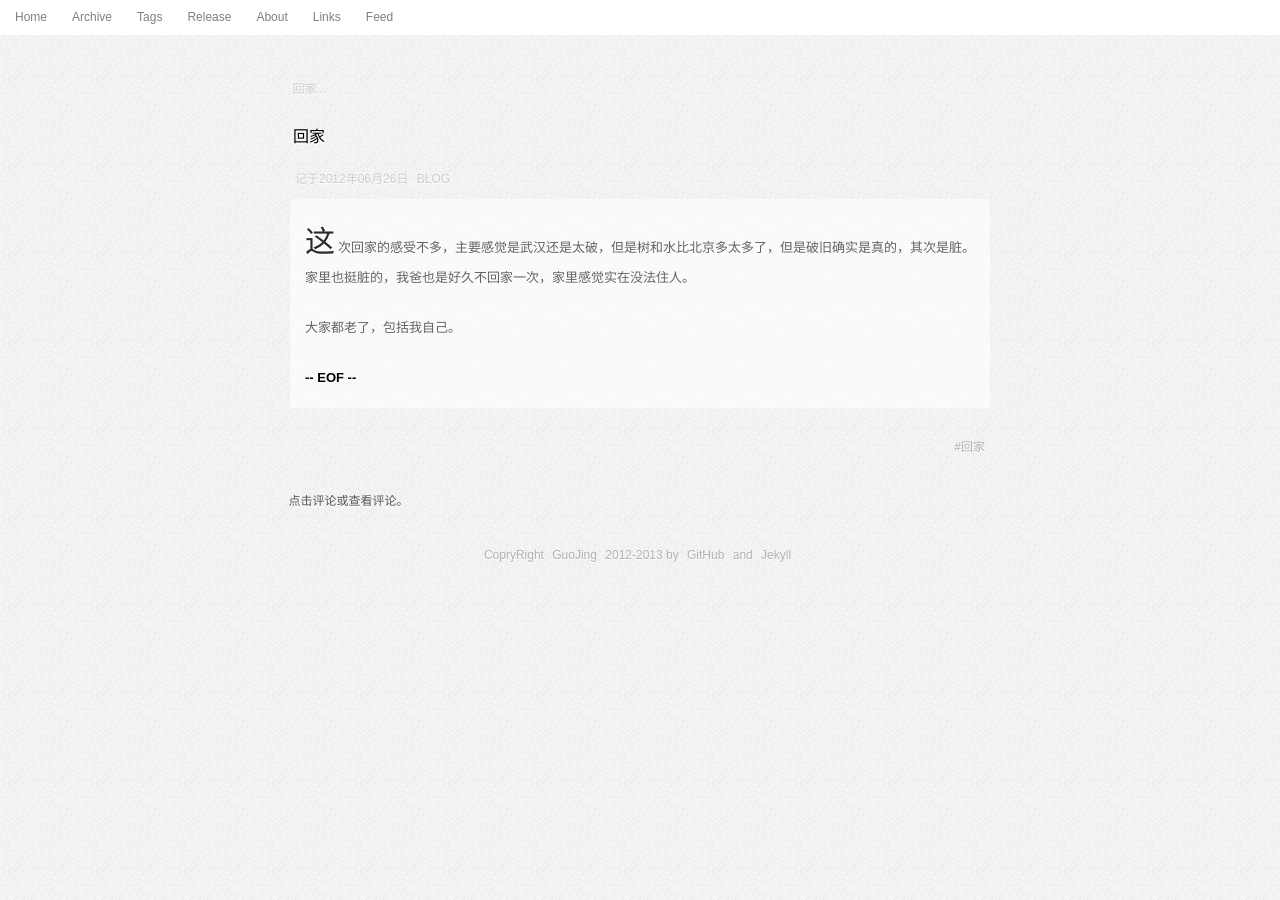
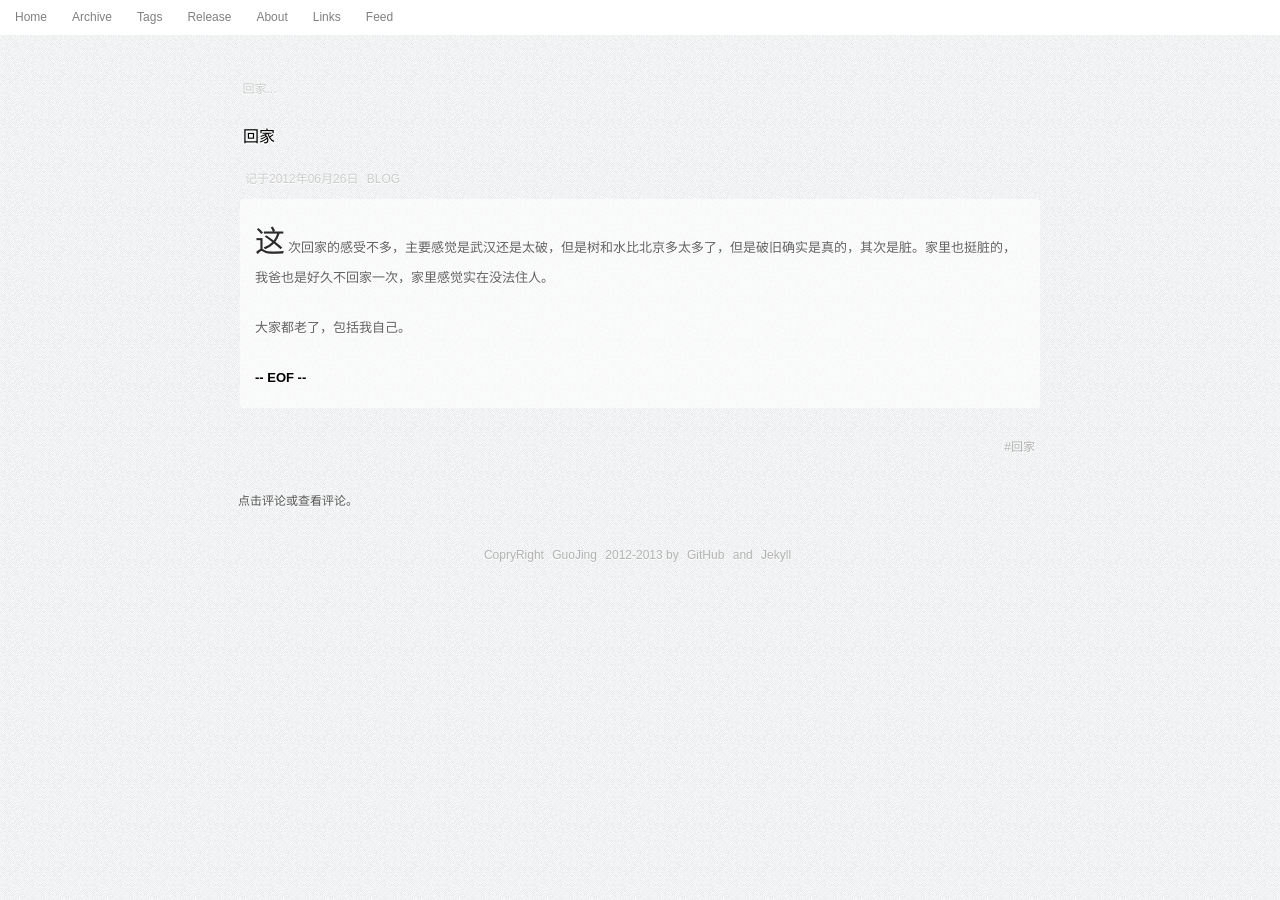
Before and after one commit to zwitzwit/guojing.github.com, a Jekyll site: the page built from _posts/blog/2012-06-26-back-home.md, in a window 1280 px wide. Built offline with Jekyll 4.4.1, drawn with Linux system fonts in a browser that asks for light colours; Markdown is read by kramdown in place of the engine named in the settings.

Commit message:
change style

```diff
--- a/css/style.css
+++ b/css/style.css
@@ -2,9 +2,10 @@ body {background: #e4e8e9 url('../images/theme/bg.png');background-attachment: f
 body {font:12px/1.6 arial,helvetica,sans-serif;margin:0;padding:0;color:#666}
 body {font-family: "Overlock","Hiragino Sans GB","Microsoft YaHei",sans-serif}
 
-.main {width:700px;margin:65px auto; margin-bottom: 20px}
-.comments {width:699px;margin:35px auto;}
-.guide {width: 700px;margin: -10px auto;}
+.main {margin:65px auto; margin-bottom: 20px}
+.comments {width:799px;margin:35px auto;}
+.guide {margin: -10px auto;}
+.cast, .main, .comments {width:800px}
 
 .banner {z-index: 9999; width: 100%; top: 0; left: 0; border-bottom: 1px #FAFAFA;}
 .banner {font-family: "Overlock","Hiragino Sans GB","Microsoft YaHei",sans-serif; font-size: 12px;}
@@ -85,10 +86,10 @@ body {font-family: "Overlock","Hiragino Sans GB","Microsoft YaHei",sans-serif}
 
 .jiathis_style {float:right}
 
-.content img{margin:0px auto;display:block;max-width:659px;margin-top: 10px; margin-bottom: 10px; border: 1px dashed #ccc; padding:3px;}
+.content img{margin:0px auto;display:block;max-width:759px;margin-top: 10px; margin-bottom: 10px; border: 1px dashed #ccc; padding:3px;}
 .img_left img{margin:0px;}
 
-.cast {color:#CCCCCC;text-shadow:0 1px 0 white;font-size:12px;margin:45px auto;width:700px;margin-bottom: -40px;padding-left: 5px;}
+.cast {color:#CCCCCC;text-shadow:0 1px 0 white;font-size:12px;margin:45px auto;margin-bottom: -40px;padding-left: 5px;}
 .previous {float: left;}
 .next {float: right;}
 
```
